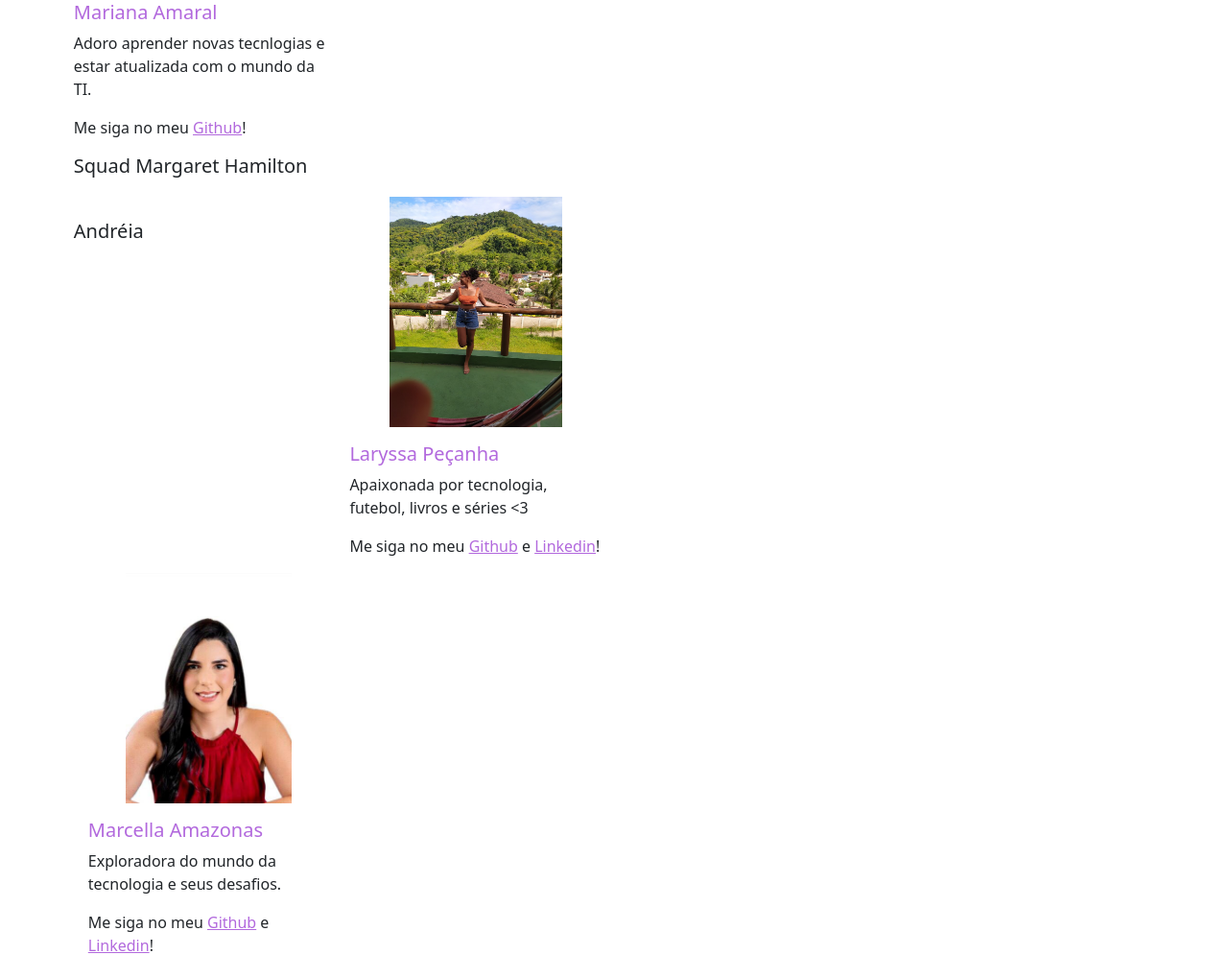
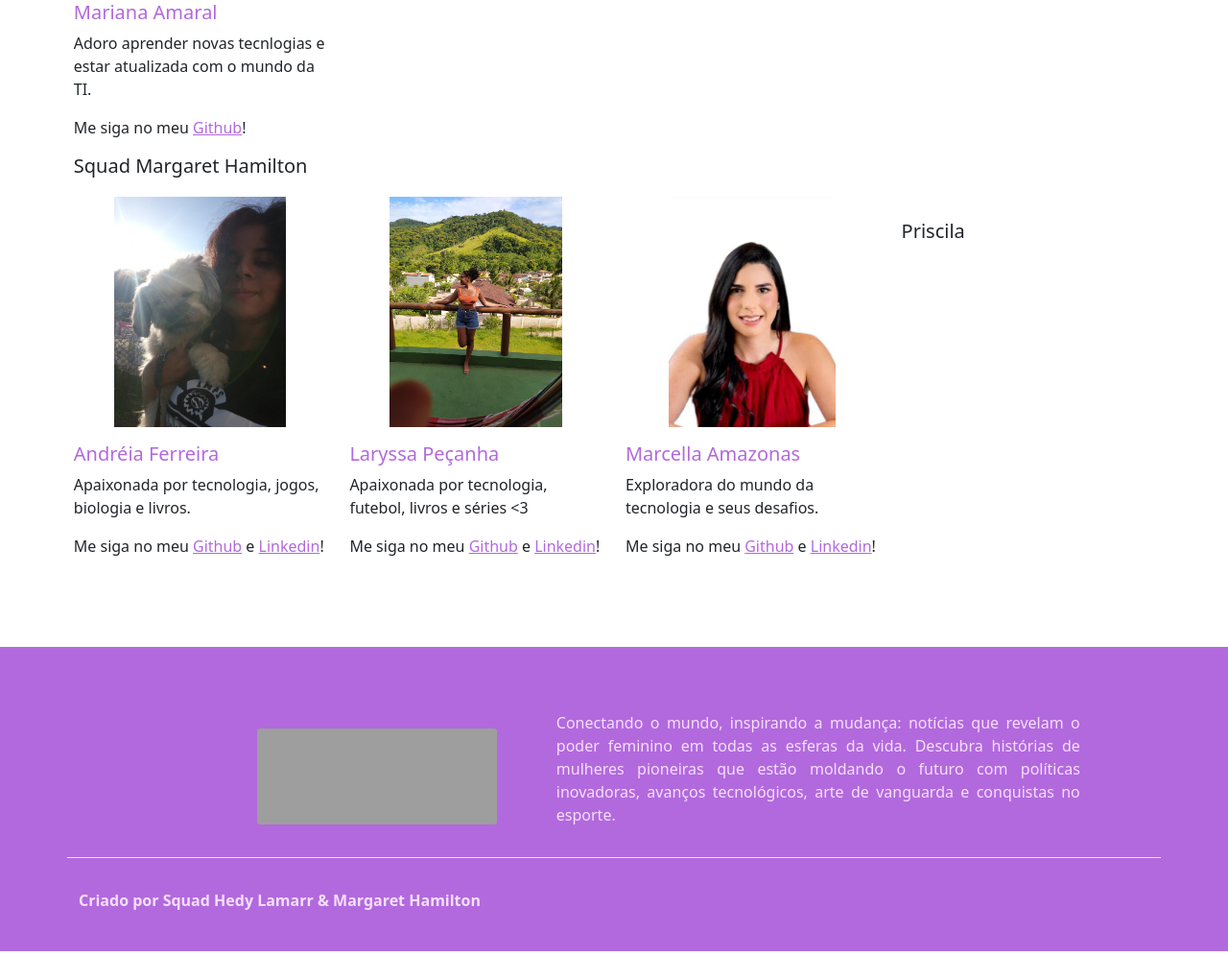
Before and after one commit to Hedy-Lamarr-e-Margaret-Hamilton/blog-noticias, a Django app: template base/templates/quem_somos.html in a window 1280 px wide. Shown: the part 1133-2128 px from the top of the page at 96% size. Run offline with Django 3.2, Linux system fonts and the light colour scheme; the template is opened without the code that fills it, so the values that code supplies are empty; parts of the project's set-up code (start-up, migrations or seed data) failed here and were passed over; some libraries are stand-ins or nearby versions; grey boxes are pictures that could not be loaded.

Commit message:
adição de membro no 'quem somos'

```diff
--- a/base/templates/quem_somos.html
+++ b/base/templates/quem_somos.html
@@ -38,15 +38,16 @@
     <h5>Squad Margaret Hamilton</h5>
     <div class="row">
         <div class="col-xs-12 col-md-3">
-            <img>
-            <h5>Andréia</h5>
+            <img class="img_destaques" src="/static/images/foto_andreia.jpg" alt="foto mulher branca com um cachorro">
+            <h5 class="text-color">Andréia Ferreira</h5>
+            <p>Apaixonada por tecnologia, jogos, biologia e livros.</p>
+            <p>Me siga no meu <a href="https://github.com/andreiamferreira">Github</a> e <a href="https://www.linkedin.com/in/andreiamferreira/">Linkedin</a>!</p>
         </div>
         <div class="col-xs-12 col-md-3">
             <img class="img_destaques" src="/static/images/foto_Lary.jpg" alt="foto mulher preta cabelo black">
             <h5 class="text-color">Laryssa Peçanha</h5>
             <p>Apaixonada por tecnologia, futebol, livros e séries <3 </p>
             <p>Me siga no meu <a href="https://github.com/laryscampark">Github</a> e <a href="https://www.linkedin.com/in/laryssape%C3%A7anha/">Linkedin</a>!</p>
-        </div>
         </div>
         <div class="col-xs-12 col-md-3">
             <img class="img_destaques" src="/static/images/foto_marcella.jpeg" alt="foto mulher branca e de cabelos escuros">
```
Also changed, not shown: base/static/images/foto_andreia.jpg (added).
